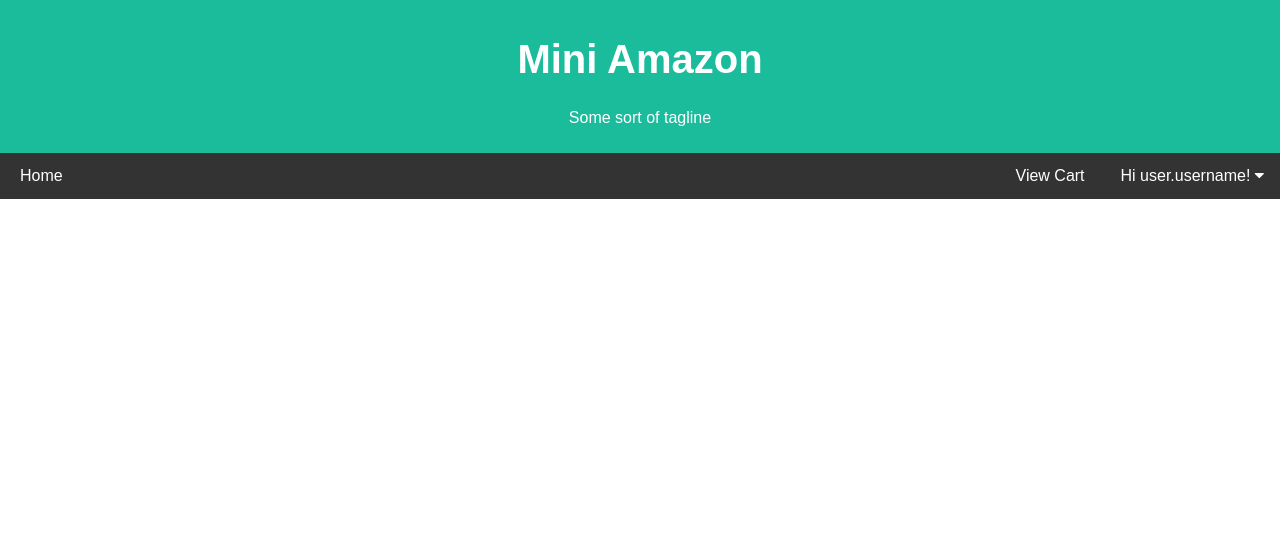
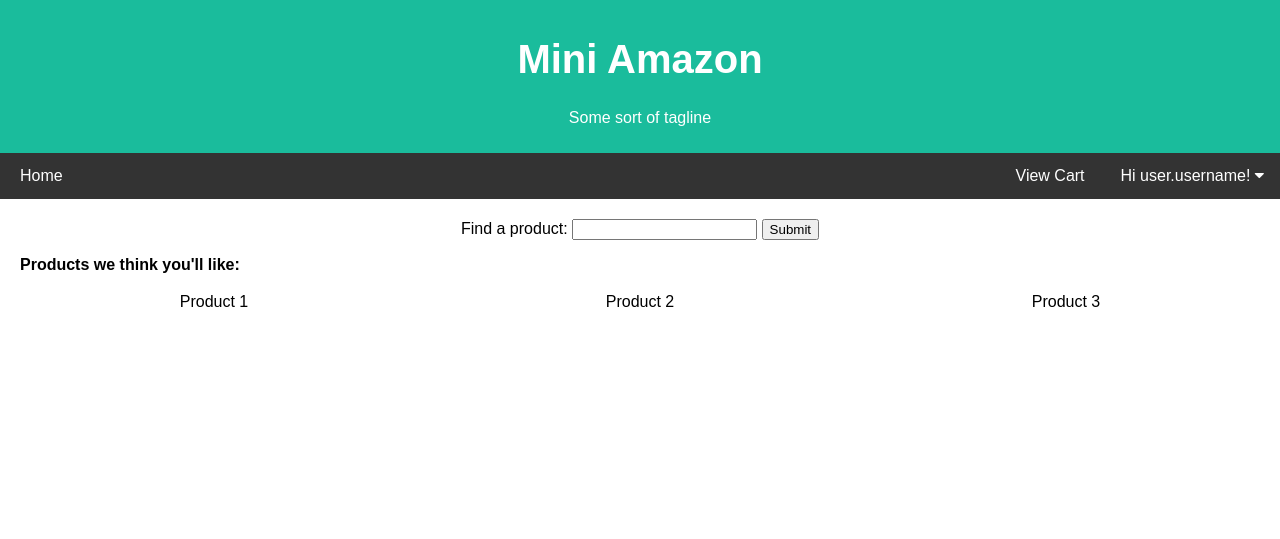
Before and after one commit to silaslenihan/Mini-Amazon, a Flask app: page / in a window 1280 px wide. Shown: the top 539 px of the page. Run offline with Flask 2, Linux system fonts and the light colour scheme.

Commit message:
Implement static first version of home, search results, and item details page

```diff
--- a/app.py
+++ b/app.py
@@ -29,7 +29,7 @@ def root():
     return render_template('home.html', placetaker =placetaker)
 
 @app.route('/results', methods=['GET', 'POST'])
-def search_results(search):
+def search_results():
     placetaker = ''
     return render_template('result.html', placetaker =placetaker)
 
--- a/static/css/style.css
+++ b/static/css/style.css
@@ -6,6 +6,12 @@
 body {
   font-family: Arial, Helvetica, sans-serif;
   margin: 0;
+}
+
+img {
+  width: 80%;
+  float: right;
+  margin-top:20px;
 }
 
 /* Header/logo Title */
@@ -94,6 +100,16 @@ body {
   display: block;
 }
 
+.search {
+  display: block;
+  margin-left: auto;
+  margin-right: auto;
+}
+
+.recommends {
+  width: 100%;
+  text-align: center;
+}
 
 /* Footer */
 .footer {
@@ -105,11 +121,38 @@ body {
   bottom: 5px;
 }
 
-/* Responsive layout - when the screen is less than 700px wide, make the two columns stack on top of each other instead of next to each other */
-@media screen and (max-width: 700px) {
-  .row {
-    flex-direction: column;
-  }
+.results{
+  border-collapse: collapse;
+  width: 90%;
+  margin-left: auto;
+  margin-right: auto;
+}
+
+.results td, .results th {
+  border: 1px solid #dddddd;
+  text-align: left;
+  padding: 8px;
+}
+
+.results tr:nth-child(even) {
+  background-color: #dddddd;
+}
+
+.bodytext {
+  margin-left: 20px;
+}
+
+.row {
+  display: flex;
+}
+
+.column {
+  flex: 50%;
+}
+
+.productSearch {
+  text-align: center;
+  margin-top: 20px;
 }
 
 /* Responsive layout - when the screen is less than 400px wide, make the navigation links stack on top of each other instead of next to each other */
--- a/templates/home.html
+++ b/templates/home.html
@@ -3,6 +3,22 @@
 <body>
 	{% extends 'layout.html' %}
 	{% block content %}
-
+	<div class="search">
+		<form action="{{url_for('search_results')}}" method="get" class="productSearch">
+			<label for="product">Find a product:</label>
+			<input type="text" id="product" name="product">
+			<input type="submit">
+		</form>
+	</div>
+	<div>
+		<p class="bodytext"><b>Products we think you'll like:</b></p>
+		<table class="recommends">
+			<tr>
+				<td>Product 1</td>
+				<td>Product 2</td>
+				<td>Product 3</td>
+			</tr>
+		</table>
+	</div>
 	{% endblock %}
 </html>
```
Also changed, not shown: templates/productDescription.html (added, +19 -0 lines), templates/result.html (added, +24 -0 lines), static/images/default-img.gif (added).
